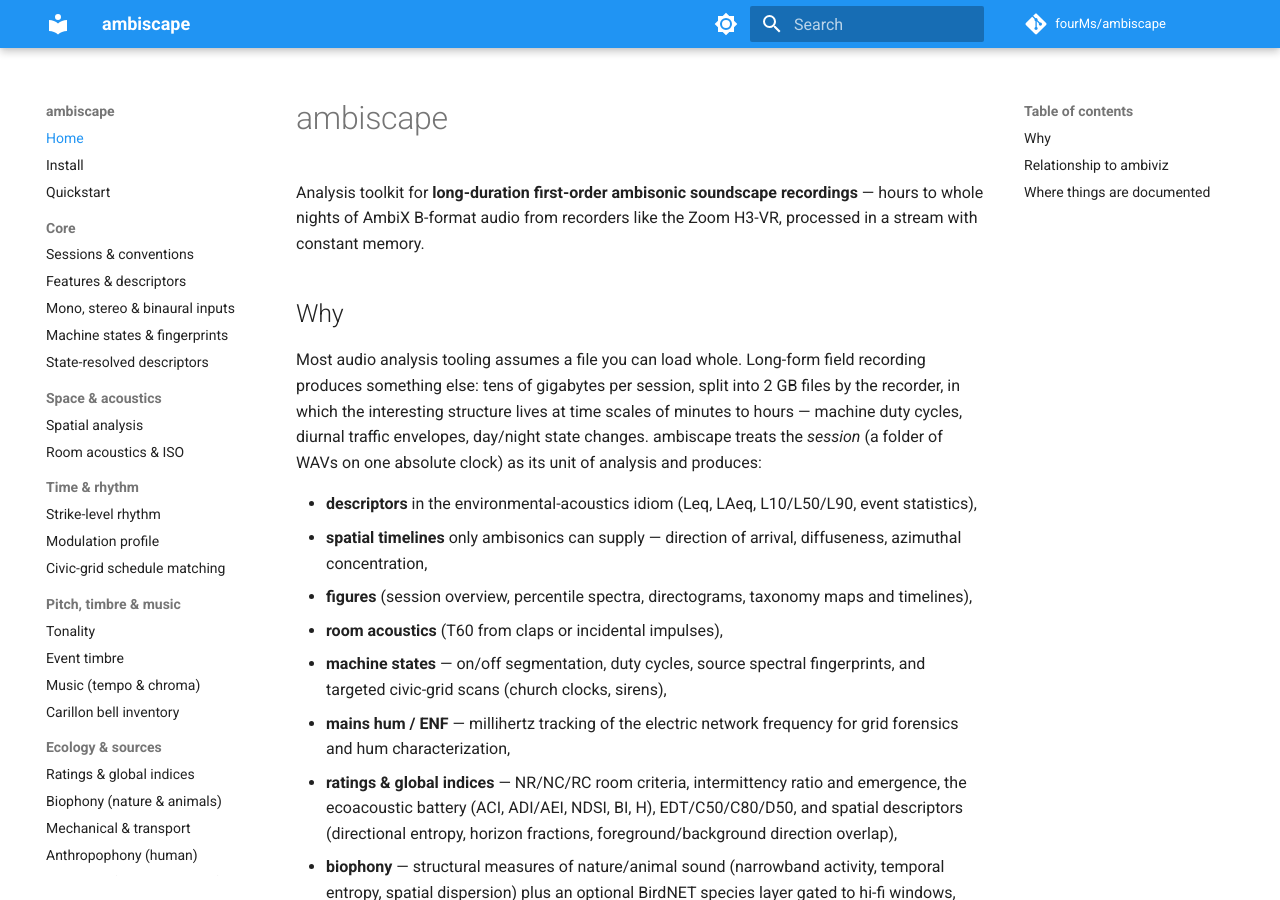
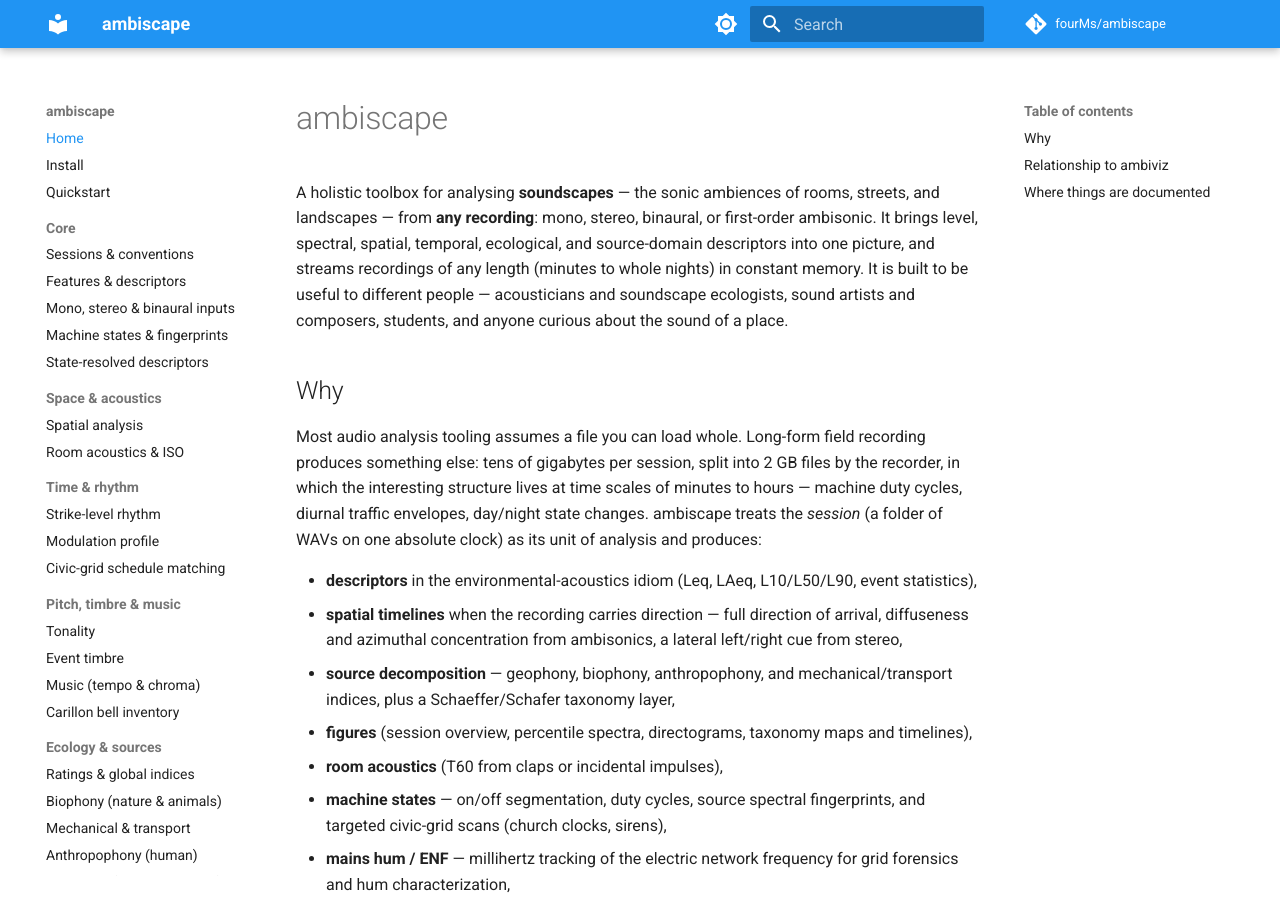
Before and after one commit to fourMs/ambiscape, an MkDocs documentation site: the page built from docs/index.md, in a window 1280 px wide and 900 px high. Built offline with MkDocs 1.6.1 and Material for MkDocs 9.7.7, drawn with Linux system fonts in a browser that asks for light colours; comment, search, counter and statistics services are not loaded.

Commit message:
Reframe as a holistic soundscape toolbox for any recording type
ambiscape began as 'long-duration first-order ambisonic soundscape analysis';
it now handles mono, stereo, binaural, and ambisonic recordings and spans
level, spectral, spatial, temporal, ecological, and source-domain descriptors.
Reframe README, docs landing page, package docstring, pyproject and mkdocs
descriptions around the holistic soundscape framing, any-recording support,
and the different audiences it is meant for (researchers, artists, students).

Co-Authored-By: Claude Opus 4.8 (1M context) <noreply@anthropic.com>
Claude-Session: https://claude.ai/code/session_017GSvVuoxX1DvDRhNyx7frD

```diff
--- a/docs/index.md
+++ b/docs/index.md
@@ -1,8 +1,13 @@
 # ambiscape
 
-Analysis toolkit for **long-duration first-order ambisonic soundscape
-recordings** — hours to whole nights of AmbiX B-format audio from recorders
-like the Zoom H3-VR, processed in a stream with constant memory.
+A holistic toolbox for analysing **soundscapes** — the sonic ambiences of
+rooms, streets, and landscapes — from **any recording**: mono, stereo,
+binaural, or first-order ambisonic. It brings level, spectral, spatial,
+temporal, ecological, and source-domain descriptors into one picture, and
+streams recordings of any length (minutes to whole nights) in constant memory.
+It is built to be useful to different people — acousticians and soundscape
+ecologists, sound artists and composers, students, and anyone curious about
+the sound of a place.
 
 ## Why
 
@@ -16,8 +21,11 @@ produces:
 
 - **descriptors** in the environmental-acoustics idiom (Leq, LAeq,
   L10/L50/L90, event statistics),
-- **spatial timelines** only ambisonics can supply — direction of arrival,
-  diffuseness, azimuthal concentration,
+- **spatial timelines** when the recording carries direction — full
+  direction of arrival, diffuseness and azimuthal concentration from
+  ambisonics, a lateral left/right cue from stereo,
+- **source decomposition** — geophony, biophony, anthropophony, and
+  mechanical/transport indices, plus a Schaeffer/Schafer taxonomy layer,
 - **figures** (session overview, percentile spectra, directograms,
   taxonomy maps and timelines),
 - **room acoustics** (T60 from claps or incidental impulses),
--- a/mkdocs.yml
+++ b/mkdocs.yml
@@ -1,5 +1,5 @@
 site_name: ambiscape
-site_description: Long-duration first-order ambisonic soundscape analysis
+site_description: A holistic toolbox for analysing soundscapes from mono, stereo, binaural, or ambisonic recordings
 site_url: https://fourms.github.io/ambiscape/
 repo_url: https://github.com/fourMs/ambiscape
 repo_name: fourMs/ambiscape
--- a/pyproject.toml
+++ b/pyproject.toml
@@ -5,7 +5,7 @@ build-backend = "setuptools.build_meta"
 [project]
 name = "ambiscape"
 version = "0.15.1"
-description = "Long-duration first-order ambisonic soundscape analysis (streaming companion to ambiviz)"
+description = "A holistic toolbox for analysing soundscapes (sonic ambiences) from mono, stereo, binaural, or ambisonic recordings"
 readme = "README.md"
 requires-python = ">=3.10"
 license = { text = "MIT" }
```
Also changed, not shown: README.md (+3 -1 lines), src/ambiscape/__init__.py (+11 -6 lines).
